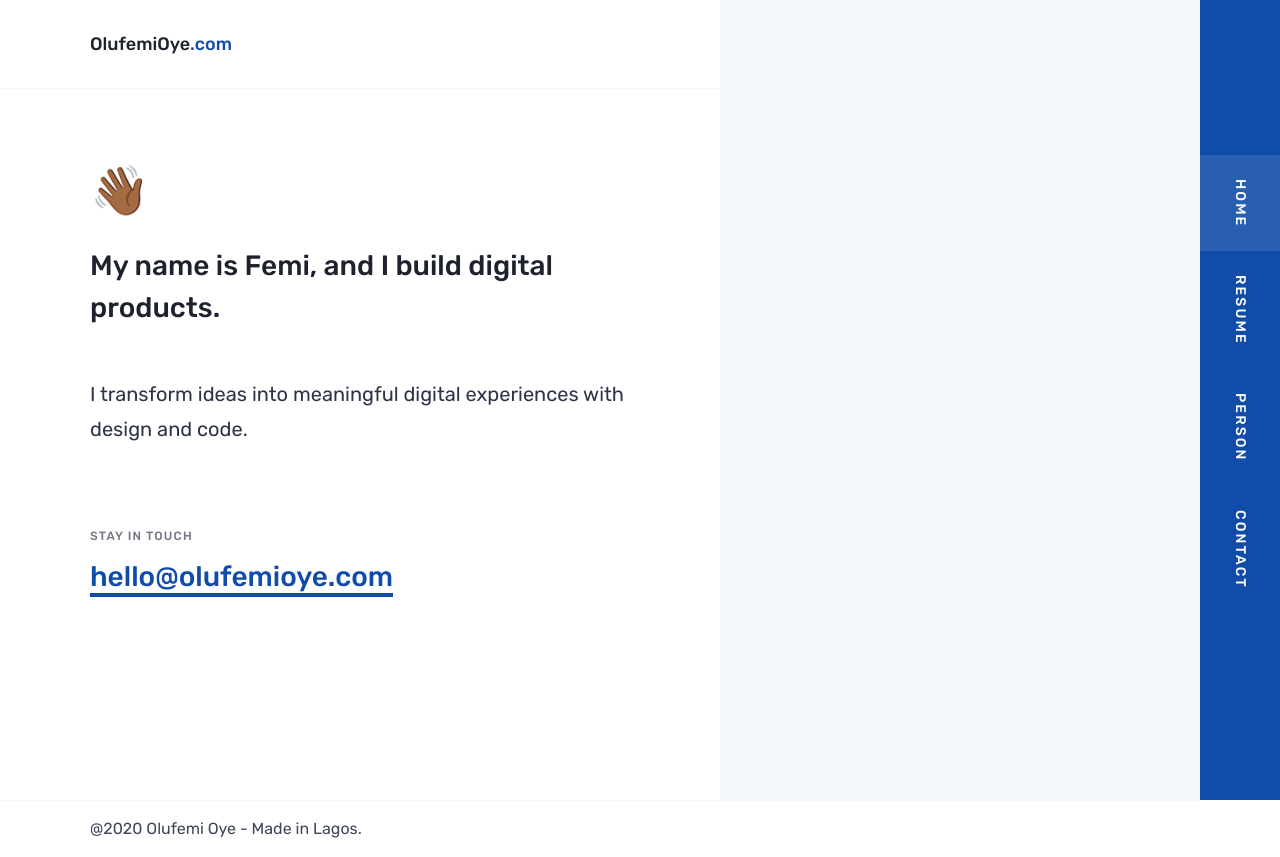
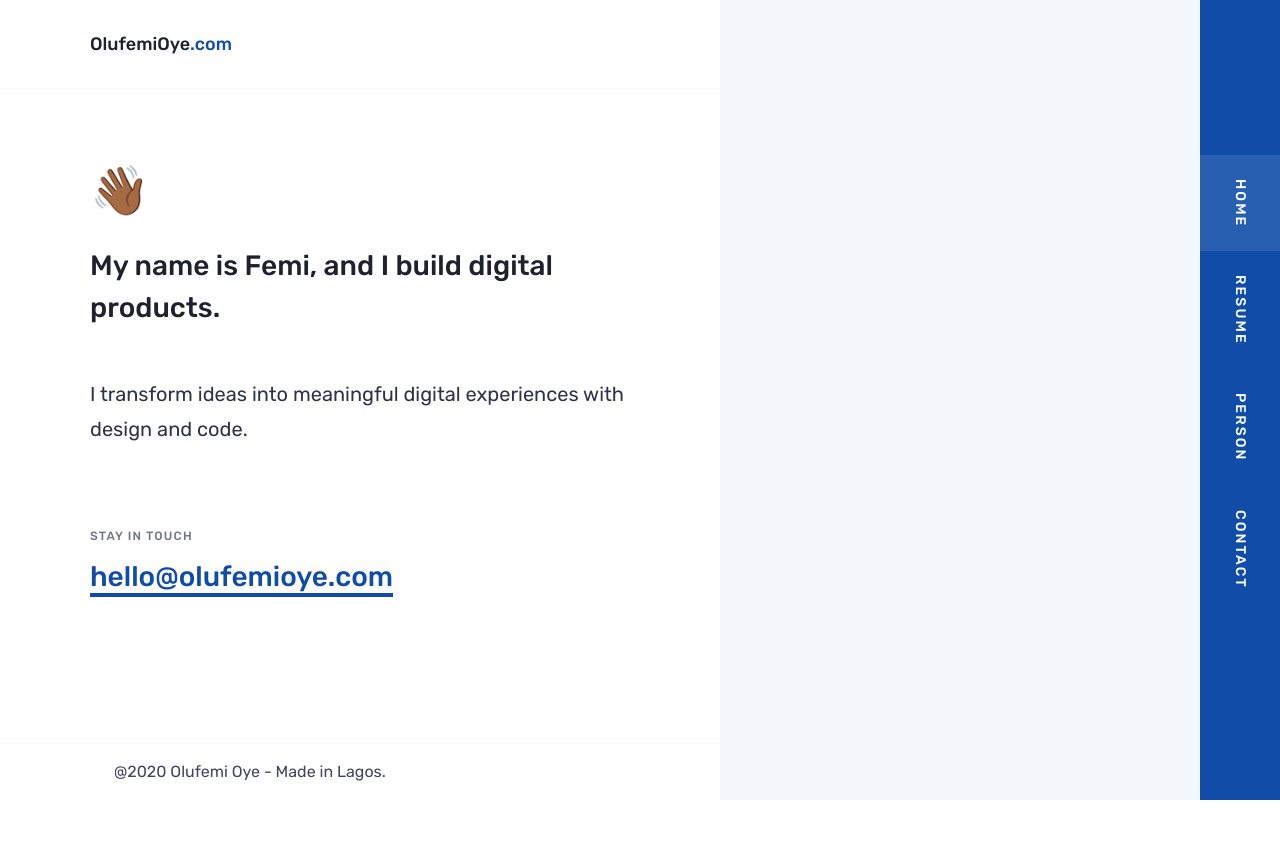
Before and after one commit to olufemioye/olufemioye.com-V3, a Vue app: page / in a window 1280 px wide. After the commit the page ends 800 px from the top, so only its background shows below. Built offline with nearby package versions, Linux system fonts and the light colour scheme.

Commit message:
fixed footer update

```diff
--- a/src/assets/scss/modules/_page.scss
+++ b/src/assets/scss/modules/_page.scss
@@ -6,6 +6,8 @@
 
 .page-content {
 	padding: 3.5rem 0;
+	background: $white;
+	z-index: 5;
 }
 
 .page-content__container {
@@ -24,6 +26,7 @@
 @include breakpoint-min (lg) {
 	.page-content {
 		padding: 4.5rem 0;
+		margin-bottom: 57px;
 	}
 
 	.page-content__container {
@@ -47,10 +50,11 @@
 		min-height: 100vh;
 		z-index: $z-index-visual;
 		margin-top: -89px;
+		padding-top: 4.125rem;
 	}
 
 	.page-visual__container {
-		padding-top: 9.6875rem;
+		padding-top: 89px;
 		position: sticky;
 		top: 0;
 	}
--- a/src/assets/scss/modules/_utility.scss
+++ b/src/assets/scss/modules/_utility.scss
@@ -40,7 +40,7 @@
 	background-color: $theme-blue;
 }
 .bg-black {
-	background-color: $black;
+	background-color: $black !important;
 }
 .bg-steel {
 	background-color: $steel;
--- a/src/components/layouts/Footer.vue
+++ b/src/components/layouts/Footer.vue
@@ -37,6 +37,10 @@ export default {
 		}
 
 		@include breakpoint-min (lg) {
+			position: fixed;
+			bottom: 0;
+			left: 0;
+			width: 100%;
 			padding: 1rem 0;
 			background: $white;
 			border-top-color: $snow;
--- a/src/components/pages/Contact.vue
+++ b/src/components/pages/Contact.vue
@@ -1,7 +1,7 @@
 <template>
 	<div class="page">
 		<div class="layout-container">
-			<div class="page-content">
+			<div class="page-content bg-black">
 				<div class="page-content__container padding-0 margin-b-lg">
 					<h1 class="heading text-white">Contact</h1>
 					<p class="paragraph text-snow">Got a product idea, or want to say hello? Please feel free to send me an email. Let’s build awesome shit together!</p>
```
